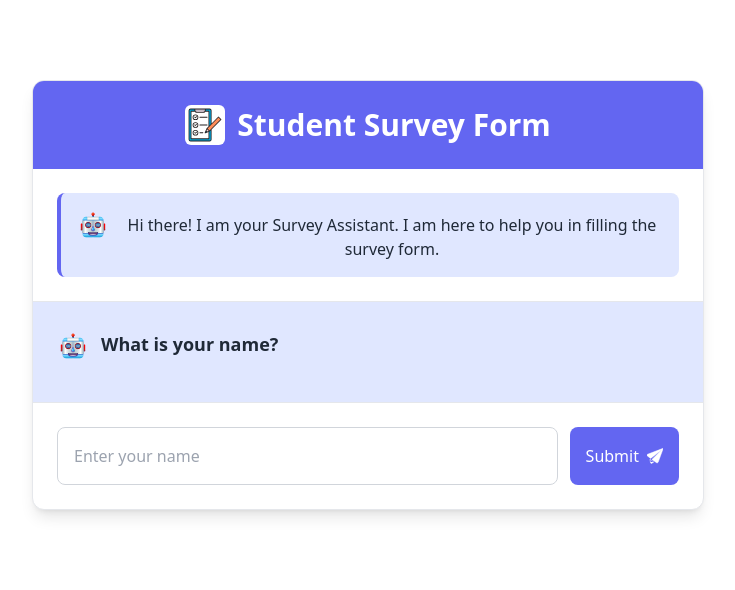
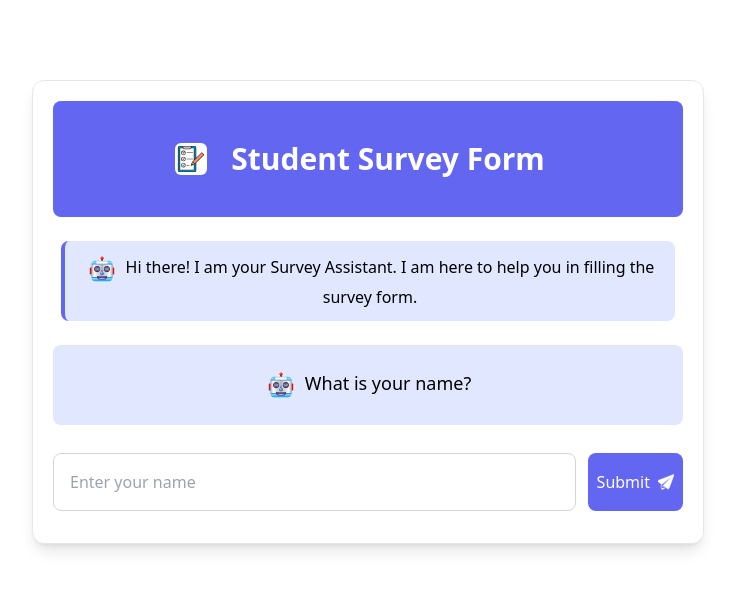
Before and after one commit to Abhinavkulkarni997/SurveyForm, a React (Vite) app: page / in a window 1280 px wide. Shown: the top 590 px of the page, without its empty margins (272-1007 px from the left). Built offline with nearby package versions, Linux system fonts and the light colour scheme.

Commit message:
new featue added

```diff
--- a/src/components/SurveyForm.jsx
+++ b/src/components/SurveyForm.jsx
@@ -148,54 +148,48 @@ useEffect(()=>{
 
   return (
     <section className='min-h-screen py-6 sm:py-8 md:py-12 px-4 sm:px-6 lg:px-8 '>
-     <div className='max-w-4xl mx-auto '>
-      <div className='w-full max-w-2xl mx-auto bg-white border border-gray-200  rounded-xl shadow-lg overflow-hidden '>
-        <div className='flex flex-col sm:flex-row items-center justify-center bg-indigo-500   p-4 sm:p-6'>
-      <img src={Survey} alt="Survey" className='w-8 h-8 sm:w-10 sm:h-10 bg-white  rounded-md mb-2 sm:mb-0 sm:mr-3' />
-      <h1 className='text-white text-center font-bold text-xl sm:text-2xl md:text-3xl'> Student Survey Form </h1>
+     <div className='max-w-7xl mx-auto '>
+      <div className='w-full max-w-2xl mx-auto bg-white border border-gray-200  rounded-xl shadow-lg overflow-hidden p-4 sm:p-5'>
+        <div className='flex flex-col sm:flex-row items-center justify-center bg-indigo-500 rounded-lg mx-auto   p-3 sm:p-6'>
+      <img src={Survey} alt="Survey" className='w-6 h-6 sm:w-8 sm:h-8 bg-white  rounded-md mb-2 sm:mb-0 sm:mr-2' />
+      <h1 className='p-2 sm:p-4 text-white text-center font-bold text-lg sm:text-2xl md:text-3xl'> Student Survey Form </h1>
       </div>
 
-      <div className='p-4 sm:p-6 max-h-96 overflow-y-auto'>
-      <div className='space-y-4'>
+      <div className='space-y-4 mb-4 mt-4'>
         {messageHistory.map((chat,index)=>(
-          <div key={index} className='space-y-2 '>
-            <div className='bg-indigo-100 p-3 sm:p-4   rounded-lg border-l-4 border-indigo-500  '>
-            <div className='flex items-start space-x-3'>
-            <img src={Robot} alt="Robot" className=' w-6 h-6 sm:w-8 sm:h-8 flex-shrink-0 ' />
-            <p className='text-sm sm:text-base text-gray-800 leading-relaxed mt-1'>{chat.question}</p>
-            </div>
+          <div key={index} className='space-y-4 my-2 p-2 '>
+            <div className='bg-indigo-100 p-2 sm:p-3 text-sm sm:text-base rounded-lg border-l-4 border-indigo-500  '>
+            <img src={Robot} alt="Robot" className='inline-flex w-6 h-6 sm:w-8 sm:h-8 mr-2' />
+            {chat.question}
             </div>
 
             {chat.answer && (
-              <div className='bg-blue-50 p-3 sm:p-4  rounded-lg  border-l-4 border-blue-500  '>
-              <div className='flex items-start space-x-3'>
-              <img src={User} alt="User" className=' w-6 h-6 sm:w-8 sm:h-8 flex-shrink-0   bg-blue-500 rounded-full p-1' />
-              <p className='text-sm sm:text-base text-gray-800 leading-relaxed break-words mt-1'>{chat.answer}</p>
+              <div className='bg-blue-50 p-2 sm:p-3  rounded-lg  border-l-4 border-blue-500 text-left mt-2 text-sm sm:text-base'>
+              <img src={User} alt="User" className='inline-flex w-6 h-6 sm:w-8 sm:h-8 mr-2 bg-blue-500 rounded-full p-1 ' />
+              {chat.answer}
               </div>
-              </div>
+
             )}
           </div>
         ))}
       </div>
-      </div>
+
 
       {currentQuestionIndex<SurveyData.length  && (
-        <div  className=' bg-indigo-100 p-4 sm:p-6 border-t border-gray-200  '>
-       <div className='flex items-center space-x-3 mb-4 '>
-       <img src={Robot} alt="Robot" className='w-6 h-6 sm:w-8 sm:h-8 flex-shrink-0 mt-1' />
-       <h2 className="text-sm sm:text-base md:text-lg font-semibold text-gray-800 leading-relaxed ">{SurveyData[currentQuestionIndex].question}</h2>
-       </div>
+        <div  className='my-4 bg-indigo-100 p-2 sm:p-4  rounded-lg  '>
+       <h1 className='p-2 text-sm  sm:text-base md:text-lg '>
+       <img src={Robot} alt="Robot" className='inline-flex w-6 h-6 sm:w-8 sm:h-8 mr-2' />
+       {SurveyData[currentQuestionIndex].question}</h1>
        {SurveyData[currentQuestionIndex].options && (
-        <div className='space-y-3'>
-        <div className='grid grid-cols-1 sm:grid-cols-2 lg:grid-cols-3  gap-2 sm:gap-3  '>
-       {SurveyData[currentQuestionIndex].options.map((option,i) =>{
+        <div className='grid grid-cols-1 sm:grid-cols-2 lg:grid-cols-3  gap-2 sm:gap-3 mt-3 '>
+       {SurveyData[currentQuestionIndex].oions.map((option,i) =>{
          if(SurveyData[currentQuestionIndex].field==="AreaOfInterest"){
           const selectedOptions=formData.AreaOfInterest ||[];
           const isSelected=selectedOptions.includes(option);
 
           return(
             <div key={i} type="button"
-            className={`w-full px-3 sm:px-4 py-2 sm:py-3 rounded-lg  text-sm sm:text-base font-medium  transition-all duration-200 min-h-12 text-left
+            className={` px-3 sm:px-4 py-2 sm:py-3 rounded-lg  text-sm sm:text-base font-medium  transition-all duration-200 min-h-12 flex items-center justify-center
              ${isSelected?"bg-indigo-700 text-white shadow-md":"bg-indigo-500 text-white hover:bg-indigo-600 hover:shadow-md"}`}
             onClick={()=>{let newSelected;
             if(isSelected){
@@ -213,7 +207,7 @@ useEffect(()=>{
             >{option}</div>
           )
          }return(
-          <button key={i} onClick={()=>{const newFormData={
+          <button key={i} onClick={()=>{const neptwFormData={
             ...formData,
              AnalyzedData:'Pending Analysis',
              [SurveyData[currentQuestionIndex].field]:option};
@@ -224,23 +218,24 @@ useEffect(()=>{
           options:SurveyData[currentQuestionIndex].options,
           answer:option}]);
           setCurrentQuestionIndex(prev=>prev+1)}}
-           type="button" className='w-full px-3 sm:px-4 py-2 sm:py-3  rounded-lg bg-indigo-600 hover:bg-indigo-700  text-white text-sm sm:text-base font-medium transition-all duration-200 min-h-12 text-left hover:shadow-md'
+           type="button" className=' px-3 sm:px-4 py-2 sm:py-3  rounded-lg bg-indigo-600 hover:bg-indigo-700  text-white text-sm sm:text-base font-medium transition-all duration-200 min-h-12  hover:shadow-md'
           >
            {option}
            </button>
          )
        })}
         </div>
-
+      )}
 
         {SurveyData[currentQuestionIndex].field==="AreaOfInterest" &&(
-          <div className='flex flex-col items-center space-y-3  pt-4 cursor-pointer'>
+          <div className='flex flex-col items-center  mt-4 cursor-pointer'>
           {(!formData.AreaOfInterest || formData.AreaOfInterest.length===0)&&(
-            <span className='text-red-500 text-sm sm:text-base'>Please Select at least one Area</span>
+            <span className='text-red-500 mb-2 text-sm sm:text-base'>Please Select at least one Area</span>
           )}
           <button type='button' disabled={!formData.AreaOfInterest || formData.AreaOfInterest.length===0}
-          className={`px-6 sm:px-8  py-2 sm:py-3 rounded-lg  font-semibold text-sm sm:text-base  cursor-pointer transition-all duration-200 min-h-12
-           ${formData.AreaOfInterest && formData.AreaOfInterest.length > 0  ? 'bg-indigo-600 border border-indigo-500 hover:bg-indigo-700  hover:shadow-md hover:text-white'  : 'bg-gray-300 hover:text-white cursor-not-allowed' }`}
+          className={`px-4 sm:px-6  py-2 sm:py-3 rounded-lg  font-semibold bg-indigo-600 text-white text-sm sm:text-base  cursor-pointer transition-all duration-200 min-h-12
+           ${formData.AreaOfInterest && formData.AreaOfInterest.length > 0
+           ? 'hover:bg-indigo-700  hover:shadow-md hover:text-white'  : ' opacity-50 cursor-not-allowed' }`}
           onClick={()=>{
             setMessagesHistory([...messageHistory,{
               question:SurveyData[currentQuestionIndex].question,
@@ -257,35 +252,32 @@ useEffect(()=>{
         )}
         </div>
       )}
-        </div>
-      )}
 
       {currentQuestionIndex<SurveyData.length && !SurveyData[currentQuestionIndex].options && (
-      <div className='p-4 sm:p-6 border-t border-gray-200'>
      <form onSubmit={handleSubmit}>
-      <div className='flex flex-col gap-3 sm:flex-row'>
+      <div className='flex flex-col gap-2 sm:gap-3 sm:flex-row'>
       {SurveyData[currentQuestionIndex].type === 'textarea' ? (
               <textarea id="userInput"
                name="userInput"
                placeholder={SurveyData[currentQuestionIndex].placeholder || 'Type Your Message....' }
                rows="4"
-               className='w-full p-3 sm:p-4 rounded-lg  border border-gray-300 focus:outline-none focus:ring-2 focus:ring-indigo-500 focus:border-transparent resize-vertical min-h-24 text-sm sm:text-base '/>
+               className='w-full p-3 sm:p-4 my-2 sm:my-3 rounded-lg  border border-gray-300 focus:outline-none focus:ring-2 focus:ring-indigo-500 focus:border-transparent resize-vertical  text-sm sm:text-base '/>
 
       ):(
       <input id="userInput"
       name="userInput"
       type={SurveyData[currentQuestionIndex].type || "text"}
       placeholder={SurveyData[currentQuestionIndex].placeholder || 'Type Your Message....'}
-       className='w-full p-3 sm:p-4 rounded-lg border border-gray-300 focus:outline-none focus:ring-2 focus:ring-indigo-500 focus:border-transparent resize-vertical min-h-12 text-sm sm:text-base'/>
+       className='w-full p-3 sm:p-4 my-2 sm:my-3 rounded-lg border border-gray-300 focus:outline-none focus:ring-2 focus:ring-indigo-500 focus:border-transparent resize-vertical min-h-12 text-sm sm:text-base'/>
       )}
       <button type="submit"
-      className='bg-indigo-500 text-white px-4 sm:px-6 py-3 sm:py-4  rounded-lg  hover:bg-indigo-600  transition-all duration-200 flex items-center justify-center gap-2 font-medium text-sm sm:text-base min-h-12 sm:min-h-12 hover:shadow-md'>
+      className='bg-indigo-500 text-white p-3 sm:p-4 my-2 sm:my-3  rounded-lg  hover:bg-indigo-600 inline-flex items-center justify-center transition-all duration-200  gap-2 font-medium text-sm sm:text-base min-h-12 sm:min-h-12 hover:shadow-md'>
       Submit
-      <img src={Send} alt="Send" className=' w-4 h-4 flex-shrink-0' />
+      <img src={Send} alt="Send" className='inline-flex w-4 h-4' />
       </button>
       </div>
       </form>
-      </div>
+
       )}
       </div>
      </div>
```
